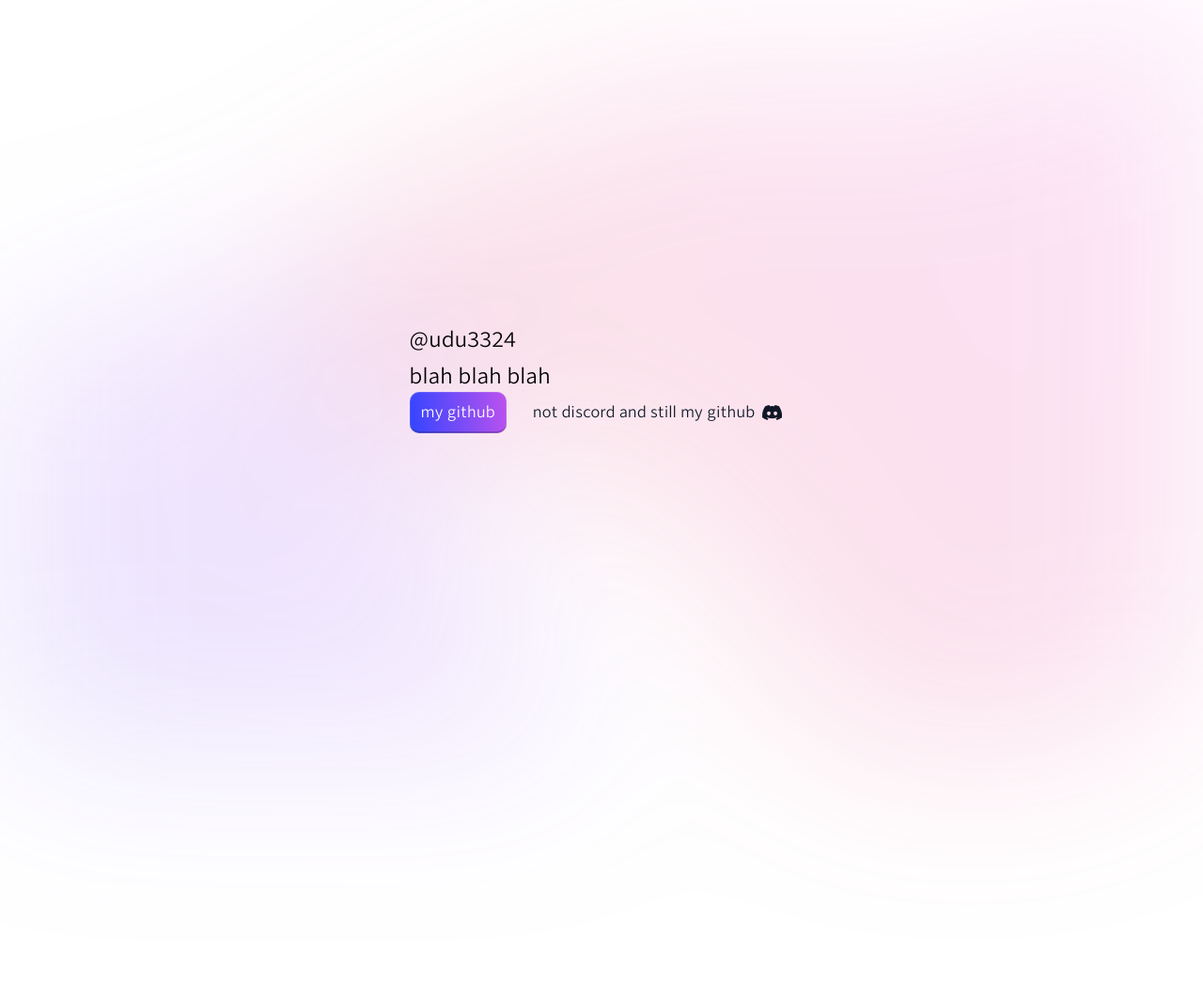
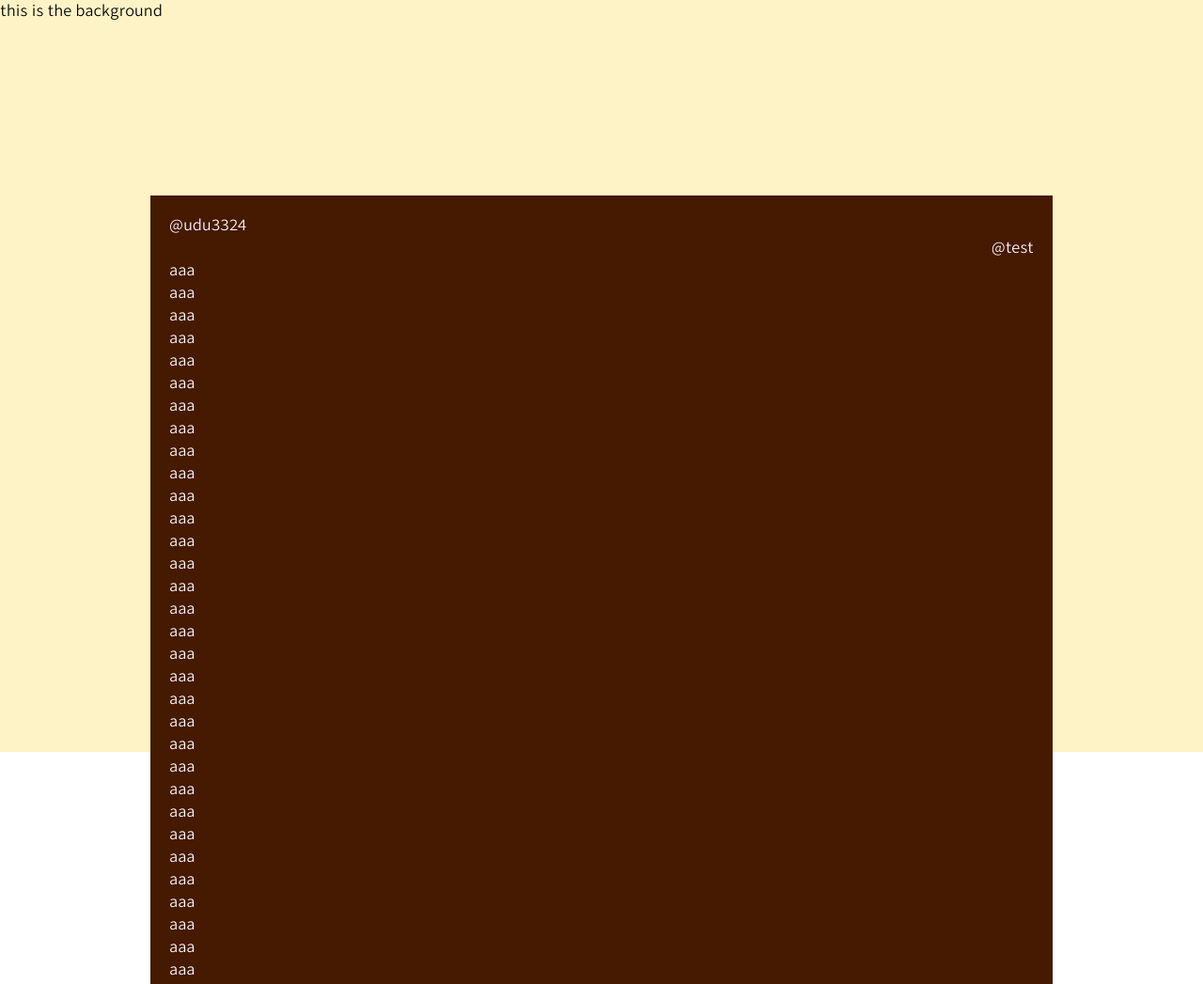
Before and after one commit to udu3324/uduhome, an Astro site: page / in a window 1280 px wide. Shown: the top 1047 px of the page at 94% size. Before the commit the page ends 800 px from the top, so only its background shows below. Built offline with nearby package versions, Linux system fonts and the light colour scheme; Astro itself is replaced by a stand-in of ours.

Commit message:
make the structure ish

```diff
--- /dev/null
+++ b/src/components/Background.astro
@@ -0,0 +1,8 @@
+<div class="fixed bg-amber-100 w-full h-full">
+    this is the background
+</div>
+
+
+<style>
+
+</style>
--- /dev/null
+++ b/src/components/CenterDisplay.astro
@@ -0,0 +1,44 @@
+<div class="absolute z-10 flex justify-center-safe w-full">
+    <div>
+        <div class="bg-amber-950 text-white w-[60rem] mt-52 p-5">
+            <span>@udu3324</span>
+            <p class="text-right">@test</p>
+            <p>aaa</p>
+            <p>aaa</p>
+            <p>aaa</p>
+            <p>aaa</p>
+            <p>aaa</p>
+            <p>aaa</p>
+            <p>aaa</p>
+            <p>aaa</p>
+            <p>aaa</p>
+            <p>aaa</p>
+            <p>aaa</p>
+            <p>aaa</p>
+            <p>aaa</p>
+            <p>aaa</p>
+            <p>aaa</p>
+            <p>aaa</p>
+            <p>aaa</p>
+            <p>aaa</p>
+            <p>aaa</p>
+            <p>aaa</p>
+            <p>aaa</p>
+            <p>aaa</p>
+            <p>aaa</p>
+            <p>aaa</p>
+            <p>aaa</p>
+            <p>aaa</p>
+            <p>aaa</p>
+            <p>aaa</p>
+            <p>aaa</p>
+            <p>aaa</p>
+            <p>aaa</p>
+            <p>aaa</p>
+        </div>
+
+        <div class="bg-amber-700 text-white w-[60rem] mt-32 p-5">
+            ok2
+        </div>
+    </div>
+</div>
--- a/src/pages/index.astro
+++ b/src/pages/index.astro
@@ -4,10 +4,14 @@ import "../styles/global.css";
 import Welcome from '../components/Welcome.astro';
 import Layout from '../layouts/Layout.astro';
 
+import Background from '../components/Background.astro';
+import CenterDisplay from '../components/CenterDisplay.astro';
+
 // Welcome to Astro! Wondering what to do next? Check out the Astro documentation at https://docs.astro.build
 // Don't want to use any of this? Delete everything in this file, the `assets`, `components`, and `layouts` directories, and start fresh.
 ---
 
 <Layout>
-	<Welcome />
+	<Background />
+	<CenterDisplay />
 </Layout>
```
